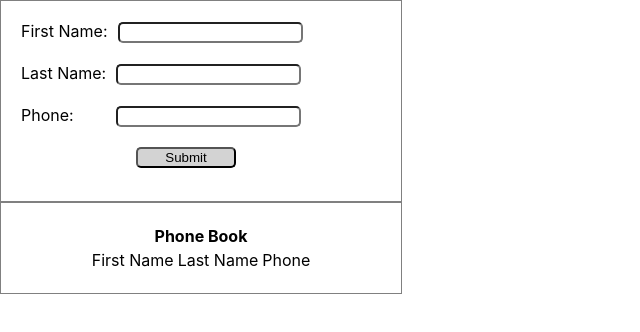
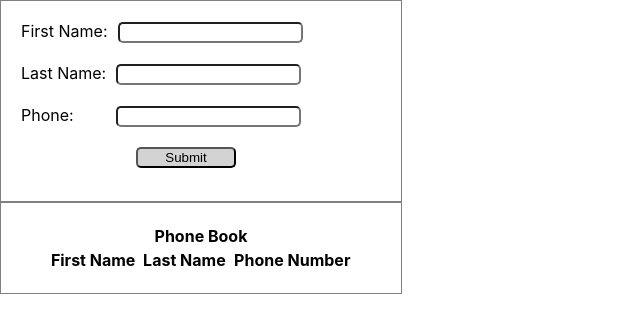
Before and after one commit to C-STYR/react-phonebook, a React (Create React App) app: page / in a window 1280 px wide. Shown: the top 332 px of the page, without its empty margins (0-640 px from the left). Built offline with nearby package versions, Linux system fonts and the light colour scheme.

Commit message:
re-centering

```diff
--- a/src/App.css
+++ b/src/App.css
@@ -36,6 +36,7 @@ input {
 table {
   margin: auto;
   padding: 20px;
+  width: 350px;
 }
 
 td {
--- a/src/App.js
+++ b/src/App.js
@@ -6,7 +6,7 @@ import React from 'react';
 
 function App() {
 
-  const [entries, setEntries] = useState([])
+  const [entries, setEntries] = useState([]) //the "phone book"
 
   return (
     <div className="App">
@@ -17,6 +17,9 @@ function App() {
 }
 
 function Inputs(props) {
+
+  //local state: an individual entry which will be added to
+  //the phone book on form submit
   const [state, setState] = useState({
     firstName: '',
     lastName: '',
@@ -92,10 +95,10 @@ function PhoneBook(props) {
           </tr>
         </thead>
         <tbody>
-          <tr>
-            <td>First Name</td>
-            <td>Last Name</td>
-            <td >Phone</td>
+          <tr >
+            <td><strong>First Name</strong></td>
+            <td><strong>Last Name</strong></td>
+            <td><strong>Phone Number</strong></td>
           </tr>
           {entry}
         </tbody>
```
